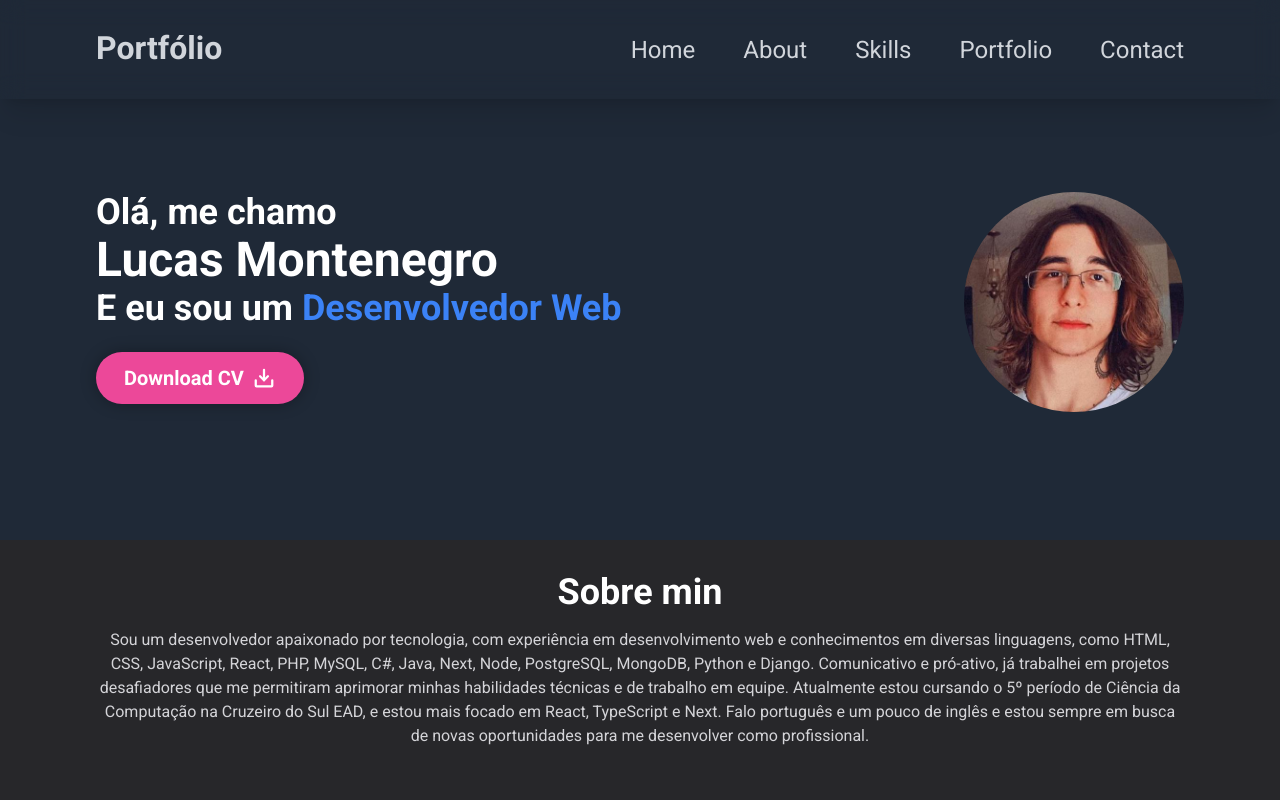
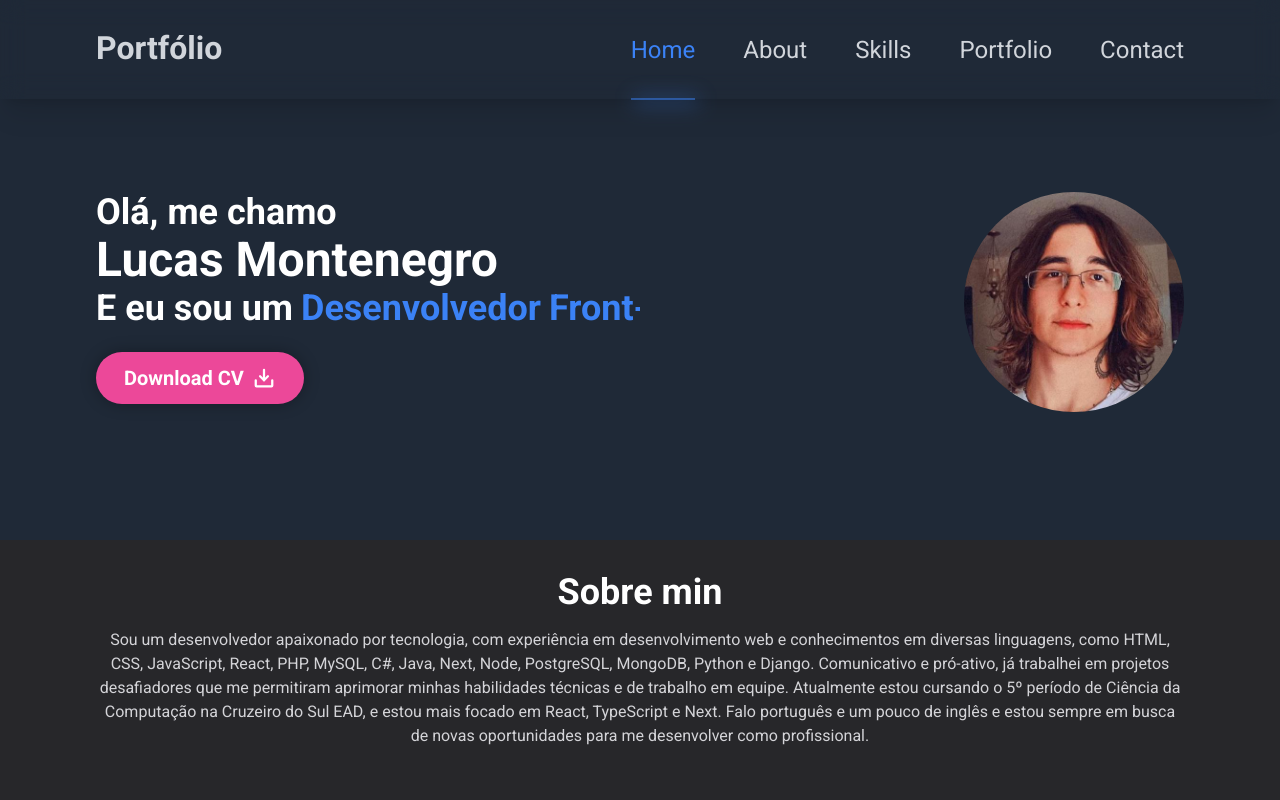
Before and after one commit to Lucas-M01/My-portfolio, a Next.js app: page / in a window 1280 px wide. Shown: the top 800 px of the page. Built offline with nearby package versions, Linux system fonts and the light colour scheme.

Commit message:
Foi feito algumas alterações de estilização nos componentes Home e Header

```diff
--- /dev/null
+++ b/src/components/Header/header.module.css
@@ -0,0 +1,20 @@
+@media (min-width: 1024px) {
+    .active {
+        color: rgb(59 130 246);
+        padding-bottom: 2.15rem;
+        border-bottom: 2px solid rgb(59 130 246 / 0.5);
+        cursor: default;
+    }
+
+    .active:before {
+        content: '';
+        position: absolute;
+        bottom: -10%;
+        left: 5%;
+        width: 100%;
+        height: 10%;
+        background: rgba(59,130,246,0.5);
+        z-index: -1;
+        filter: blur(10px)
+    }
+}
--- a/src/components/Header.tsx
+++ b/src/components/Header/index.tsx
@@ -1,8 +1,55 @@
 import Hamburger from 'hamburger-react'
-import { useState } from 'react'
+import { useState, useEffect } from 'react'
+import styles from './header.module.css'
 
 export function Header() {
   const [openNav, setOpenNav] = useState(false)
+
+  useEffect(() => {
+    const sections = document.querySelectorAll<HTMLElement>('section')
+    const navLinks = document.querySelectorAll('header nav ul li  a')
+
+    const handleScroll = () => {
+      sections.forEach((sec) => {
+        const top: number = window.scrollY
+        const offset: number = sec.offsetTop - 150
+        const height: number = sec.offsetHeight
+        const id: string | null = sec.getAttribute('id')
+        if (top >= offset && top < offset + height) {
+          navLinks.forEach((link) => {
+            link.classList.remove(`${styles.active}`)
+            document
+              .querySelector(`header div nav ul li a[href*=${id}]`)
+              ?.classList.add(`${styles.active}`)
+          })
+        }
+      })
+    }
+
+    window.addEventListener('scroll', handleScroll)
+    return () => {
+      window.removeEventListener('scroll', handleScroll)
+    }
+  }, [])
+
+  // let sections = document.querySelectorAll('section')
+  // let navLinks = document.querySelectorAll('header nav a')
+
+  // window.onscroll = () => {
+  //   sections.forEach((sec) => {
+  //     let top = window.scrollY
+  //     let offset = sec.offsetTop - 150
+  //     let height = sec.offsetHeight
+  //     let id = sec.getAttribute('id')
+
+  //     if (top >= offset && top < offset + height) {
+  //       navLinks.forEach((links) => {
+  //         links.classList.remove('active')
+  //         document.querySelector('header nav a[href*=' + id + ']').classList.add('active')
+  //       })
+  //     }
+  //   })
+  // }
 
   return (
     <header className="w-full py-5 lg:py-8 bg-clip-padding backdrop-filter fixed backdrop-blur-md bg-opacity-10 z-10 text-gray-300 shadow-xl">
@@ -24,7 +71,7 @@ export function Header() {
           >
             <li className="lg:ml-[2em]">
               <a
-                className="lg:relative before:content-[''] before:w-0 before:absolute before:h-[3px] before:bg-yellow-500 before:bottom-[-2px] before:duration-300 before:ease-linear hover:before:w-full"
+                className={`lg:relative hover:text-blue-500 transition-[color] duration-200`}
                 href="#home"
               >
                 Home
@@ -32,7 +79,7 @@ export function Header() {
             </li>
             <li className="lg:ml-[2em]">
               <a
-                className="lg:relative before:content-[''] before:w-0 before:absolute before:h-[3px] before:bg-yellow-500 before:bottom-[-2px] before:duration-300 before:ease-linear hover:before:w-full"
+                className={`lg:relative hover:text-blue-500 transition-[color] duration-200`}
                 href="#about"
               >
                 About
@@ -40,7 +87,7 @@ export function Header() {
             </li>
             <li className="lg:ml-[2em]">
               <a
-                className="lg:relative before:content-[''] before:w-0 before:absolute before:h-[3px] before:bg-yellow-500 before:bottom-[-2px] before:duration-300 before:ease-linear hover:before:w-full"
+                className={`lg:relative hover:text-blue-500 transition-[color] duration-200`}
                 href="#skills"
               >
                 Skills
@@ -48,7 +95,7 @@ export function Header() {
             </li>
             <li className="lg:ml-[2em]">
               <a
-                className="lg:relative before:content-[''] before:w-0 before:absolute before:h-[3px] before:bg-yellow-500 before:bottom-[-2px] before:duration-300 before:ease-linear hover:before:w-full"
+                className={`lg:relative hover:text-blue-500 transition-[color] duration-200`}
                 href="#portfolio"
               >
                 Portfolio
@@ -56,7 +103,7 @@ export function Header() {
             </li>
             <li className="lg:ml-[2em]">
               <a
-                className="lg:relative before:content-[''] before:w-0 before:absolute before:h-[3px] before:bg-yellow-500 before:bottom-[-2px] before:duration-300 before:ease-linear hover:before:w-full"
+                className={`lg:relative hover:text-blue-500 transition-[color] duration-200`}
                 href="#contact"
               >
                 Contact
--- a/src/components/Home.tsx
+++ b/src/components/Home/index.tsx
@@ -1,8 +1,31 @@
 import Image from 'next/image'
-import TestImg from '../../public/testPer.jpg'
+import TestImg from '../../../public/testPer.jpg'
 import { DownloadSimple } from 'phosphor-react'
+import { useEffect, useRef } from 'react'
 
 export function Home() {
+  const textRef = useRef<HTMLSpanElement>(null)
+
+  useEffect(() => {
+    const text = textRef.current
+
+    const textLoad = () => {
+      setTimeout(() => {
+        if (text) {
+          text.textContent = 'Web'
+        }
+      }, 0)
+      setTimeout(() => {
+        if (text) {
+          text.textContent = 'Front-end'
+        }
+      }, 4000)
+    }
+
+    textLoad()
+    setInterval(textLoad, 7800)
+  }, [])
+
   return (
     <section
       className="text-center sm:text-left text-white sm:flex sm:flex-wrap  sm:items-center pt-20"
@@ -16,11 +39,15 @@ export function Home() {
           <h1 className="text-3xl md:text-4xl lg:text-5xl font-bold">
             Lucas Montenegro
           </h1>
-          <h4 className="text-2xl md:text-3xl lg:text-4xl font-bold lg:whitespace-nowrap">
-            E eu sou um{' '}
-            <span className="text-blue-500 ">
-              Desenvolvedor <span className="">Web</span>
-            </span>
+          <h4 className="text-2xl flex gap-2 md:text-3xl lg:text-4xl font-bold lg:whitespace-nowrap">
+            E eu sou um
+            <span className="text-blue-500">Desenvolvedor</span>
+            <div className="relative text-blue-500 overflow-hidden">
+              <span
+                className="before:content-[''] before:absolute before:top-0 before:left-0 before:h-full before:w-full before:bg-gray-800 before:border-l-2 before:border-solid before:border-blue-500 before:animate-typing"
+                ref={textRef}
+              ></span>
+            </div>
           </h4>
           <div className="flex justify-center sm:justify-start mt-5 lg:w-full">
             <a
--- a/src/components/Skills/components/Skill.tsx
+++ b/src/components/Skills/components/Skill.tsx
@@ -31,14 +31,14 @@ export function Skill({ svg, text, link }: SkillProps) {
               href={link}
               className="w-full h-full flex justify-center align-center"
             >
-              <div className="text-center flex flex-col gap-5 justify-between items-center pointer-events-none p-6">
+              <div className="text-center flex flex-col gap-2 md:gap-5 justify-between items-center pointer-events-none p-6">
                 {typeof svg === 'string' ? (
                   <Image
                     src={svg}
                     width={20}
                     height={20}
                     alt={text}
-                    className="w-3/5"
+                    className=" md:w-3/5"
                   />
                 ) : (
                   svg
--- a/src/components/Skills/index.tsx
+++ b/src/components/Skills/index.tsx
@@ -4,14 +4,14 @@ import { languages } from './components/languages'
 export function Skills() {
   return (
     <section
-      className="bg-gradient-to-r from-[#141E30] to-[#243B55] h-[100vh] relative w-full overflow-hidden p-0 m-0 animate-Gradient bg-[length:400%_400%] "
+      className="bg-gradient-to-r  from-[#141E30] to-[#243B55] h-[100vh] relative w-full overflow-hidden p-0 m-0 animate-Gradient bg-[length:400%_400%] "
       id="skills"
     >
       <div className="w-[85%] mx-auto">
-        <h4 className="text-white mt-[6.5rem] font-semibold text-2xl mb-4 md:mb-14 lg:mb-16 md:text-3xl lg:text-4xl text-center">
+        <h4 className="text-white mt-[6.5rem] font-semibold text-2xl mb-8 md:mb-14 lg:mb-16 md:text-3xl lg:text-4xl text-center">
           Habilidades
         </h4>
-        <div className="flex flex-wrap w-full justify-stretch gap-2 sm:gap-3 md:gap-5 lg:gap-8">
+        <div className="flex flex-wrap w-full h-full justify-stretch gap-3 sm:gap-4 md:gap-6 lg:gap-8">
           {languages.map((language) => {
             return (
               <Skill
--- a/tailwind.config.js
+++ b/tailwind.config.js
@@ -18,9 +18,18 @@ module.exports = {
             backgroundPosition: '0% 50%',
           },
         },
+        typing: {
+          '40%, 60%': {
+            left: 'calc(100% + 4px)',
+          },
+          '100%': {
+            left: '0%',
+          },
+        },
       },
       animation: {
         Gradient: 'Gradient 15s ease infinite',
+        typing: 'typing 4s steps(12) infinite',
       },
     },
   },
```
